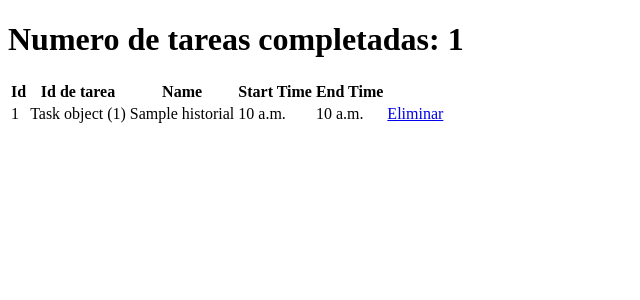
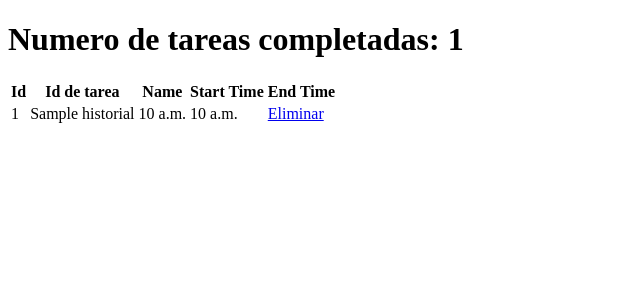
Before and after one commit to jsaraviab12/toDoList, a Django app: page /history.html/ in a window 1280 px wide. Shown: the top 300 px of the page, without its empty margins (0-640 px from the left). Run offline with Django 3.2, Linux system fonts and the light colour scheme; tables that the repository leaves empty hold one stand-in row (values such as "Sample post").

Commit message:
Funcionabilidad terminada

```diff
--- a/todoList/task/models.py
+++ b/todoList/task/models.py
@@ -9,6 +9,5 @@ class Historial(models.Model):
     name = models.CharField(max_length=255)
     startTime = models.TimeField()
     endTime = models.TimeField()
-    task = models.ForeignKey(Task, on_delete= models.SET_NULL, null= True)
     def __str__(self):
-        return f'{self.id} {self.name} {self.startTime} {self.endTime} {self.task}'
+        return f'{self.id} {self.name} {self.startTime} {self.endTime} '
--- a/todoList/webapp/templates/history.html
+++ b/todoList/webapp/templates/history.html
@@ -23,7 +23,6 @@
       {% for finishedTask in finishedTasks %}
         <tr>
             <td>{{finishedTask.id}}</td>
-            <td>{{finishedTask.task}}</td>
             <td>{{finishedTask.name}}</td>
             <td>{{finishedTask.startTime}}</td>
             <td>{{finishedTask.endTime}}</td>
--- a/todoList/webapp/views.py
+++ b/todoList/webapp/views.py
@@ -56,9 +56,10 @@ def deleteFinishedTask(request, id):
 
 def finish(request, id):
     task = get_object_or_404(Task, pk=id)
-    tassk = task.id
+    tassk = int(task.id)
     taskName = task.name
     taskStartTime = task.startTime
     taskEndTime = task.endTime
-    Historial.objects.create(name=taskName,startTime=taskStartTime, endTime=taskEndTime, task_id=tassk)
+    Historial.objects.create(name=taskName,startTime=taskStartTime, endTime=taskEndTime)
+    task.delete()
     return redirect('home')
```
Also changed, not shown: todoList/task/migrations/0004_remove_historial_task.py (added).
